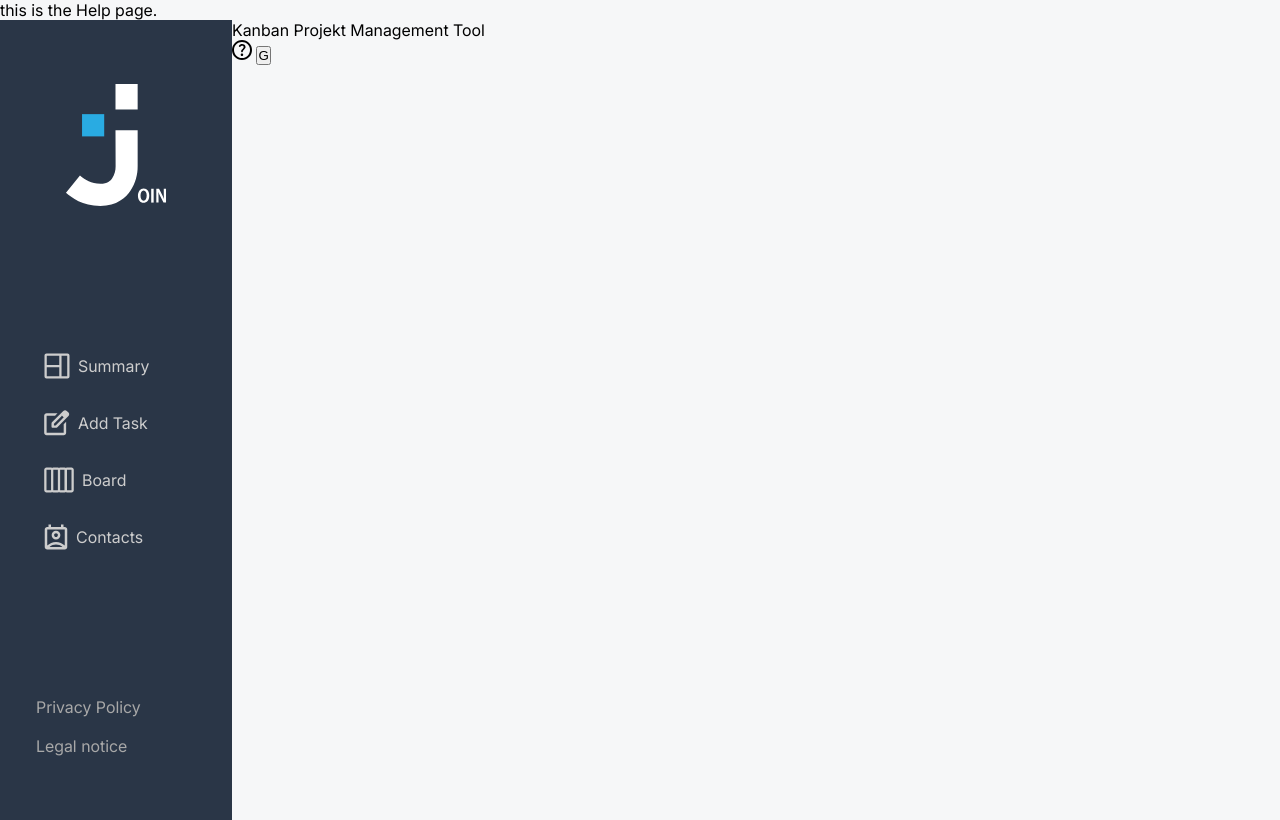
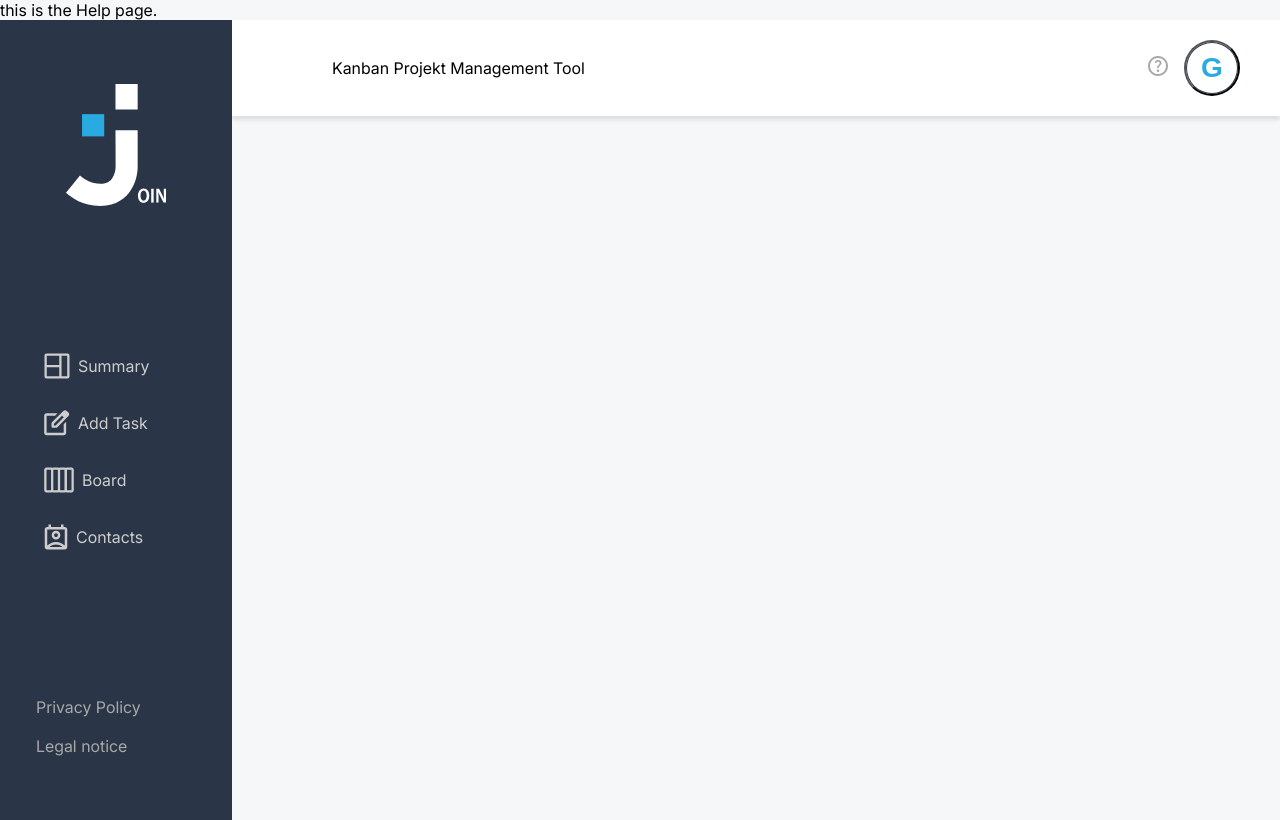
Before and after one commit to marcel-schmidt-dev/JOIN, a plain HTML site: page help.html in a window 1280 px wide. Drawn offline with Linux system fonts and the light colour scheme.

Commit message:
Refactor header component: Add styling to header

```diff
--- /dev/null
+++ b/scss/_header.scss
@@ -0,0 +1,49 @@
+@import './vars.scss';
+
+header {
+    background-color: #FFF;
+    -webkit-box-shadow: 0px 4px 4px 0px rgba(0, 0, 0, 0.1);
+    box-shadow: 0px 4px 4px 0px rgba(0, 0, 0, 0.1);
+    width: 100%;
+    display: flex;
+    justify-content: space-between;
+    align-items: center;
+    padding: 1.25rem 2.5rem;
+    padding-left: 6.25rem;
+
+    >div {
+        display: flex;
+        align-items: center;
+        gap: 1rem;
+
+        span {
+            font-size: 1.25rem;
+            line-height: 120%;
+        }
+
+        svg {
+            fill: #A8A8A8;
+        }
+
+        button {
+            background-color: transparent;
+            box-shadow: inset 0px 0px 0px 1px $navy-blue;
+            font-size: 1.75rem;
+            width: 3.5rem;
+            height: 3.5rem;
+            border-radius: 50%;
+            display: flex;
+            align-items: center;
+            justify-content: center;
+            font-weight: 700;
+            color: $light-blue;
+            cursor: pointer;
+            transition: all 300ms ease-in-out;
+
+            &:hover {
+                background-color: $navy-blue;
+                color: #FFF;
+            }
+        }
+    }
+}
--- a/style.scss
+++ b/style.scss
@@ -1,4 +1,5 @@
 @import './scss/vars.scss';
+@import './scss/header.scss';
 @import './scss/sidebar.scss';
 @import './scss/contact.scss';
 
@@ -23,4 +24,8 @@ body {
     width: 100%;
     min-height: 100vh;
     display: flex;
+
+    >div {
+        flex: 1;
+    }
 }
```
Also changed, not shown: style.css, 1 other file.
